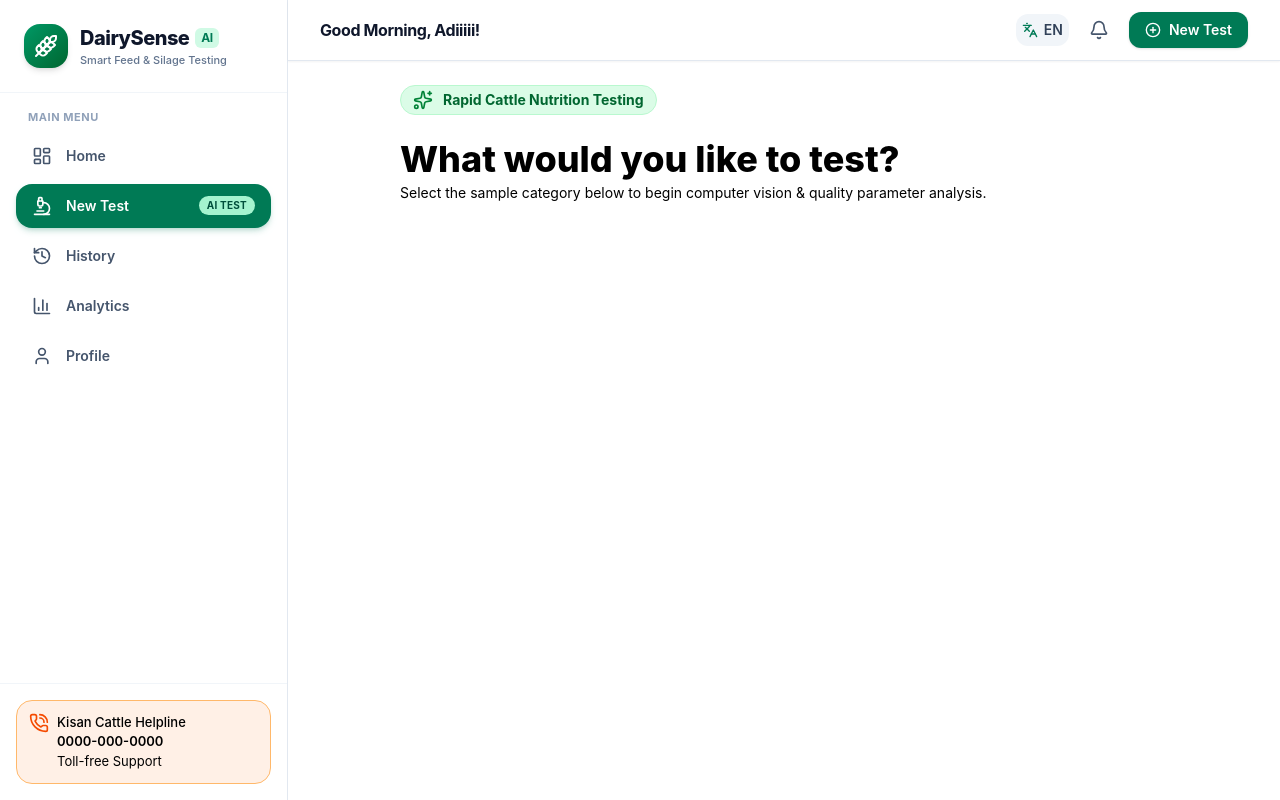
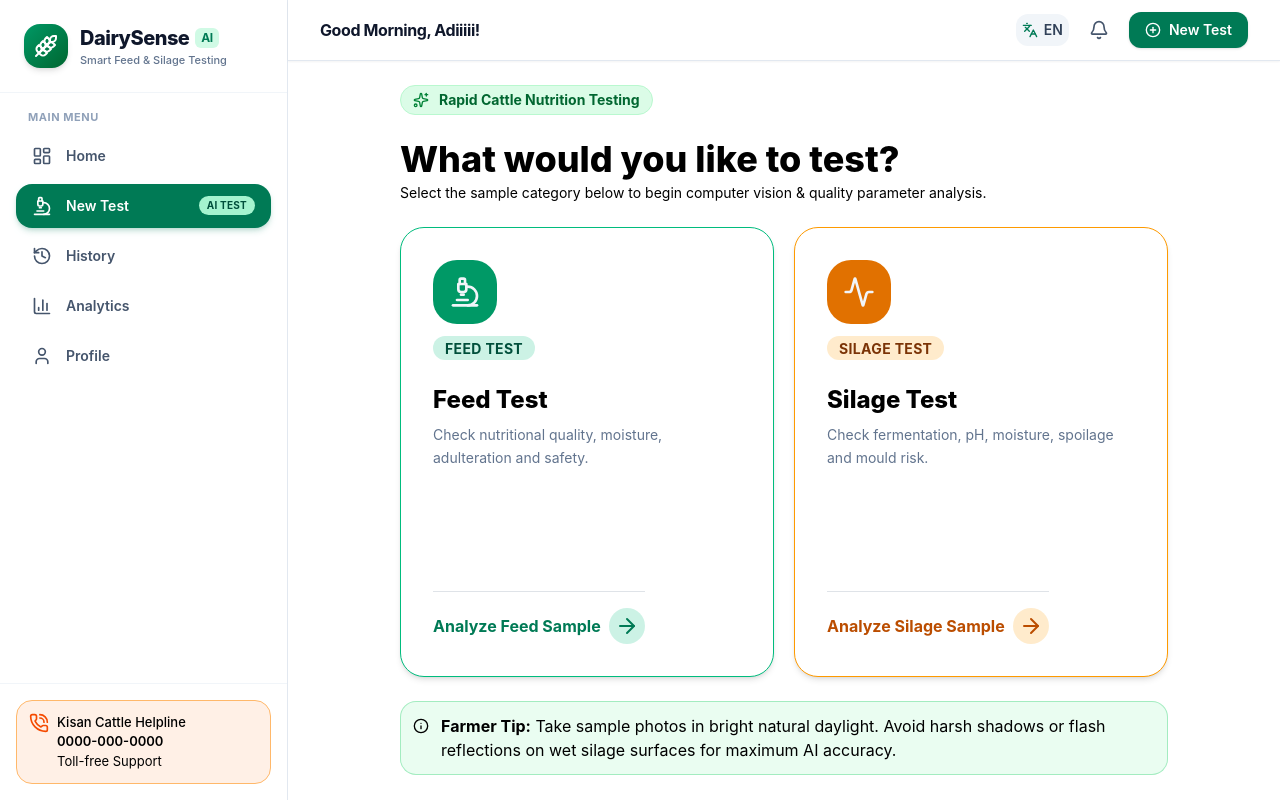
Before and after one commit to adityaranjan05/DairySense, a React (Vite) app: page /test in a window 1280 px wide. Built offline with nearby package versions, Linux system fonts and the light colour scheme.

Commit message:
Added NewTest page

```diff
--- a/src/App.jsx
+++ b/src/App.jsx
@@ -1,8 +1,9 @@
 // import { useState } from 'react'
 import { Routes, Route} from "react-router-dom";
-import AppLayout from "./components/layout/AppLayout";
+import AppLayout from "./components/Layout/AppLayout";
 import Dashboard from "./pages/Dashboard";
 import NewTest from "./pages/NewTest";
+import SampleUpload from "./pages/SampleUpload";
 
 function History() { return <h2>History Page</h2>; }
 function Analytics() { return <h2>Analytics Page</h2>; }
@@ -16,6 +17,7 @@ function App() {
       <Routes>
         <Route path="/" element={<Dashboard />} />
         <Route path="/test" element={<NewTest />} />
+        <Route path="/test/upload" element={<SampleUpload />} />
         <Route path="/history" element={<History />} />
         <Route path="/analytics" element={<Analytics />} />
         <Route path="/profile" element={<Profile />} />
--- /dev/null
+++ b/src/components/NewTest/TestCard.jsx
@@ -0,0 +1,76 @@
+import { ArrowRight } from "lucide-react";
+
+export default function TestCard({
+    icon: Icon,
+    title,
+    description,
+    label,
+    color,
+    onClick
+}) {
+    const colors = {
+        emerald: {
+            icon: "bg-emerald-600 text-slate-100",
+            arrow: "bg-emerald-500/20 text-emerald-700",
+            arrowHover:"group-hover:bg-emerald-700 group-hover:text-white",
+            hover: "hover:border-emerald-300",
+            text: "text-emerald-700",
+            border: "border-emerald-500",
+            title: "bg-emerald-500/20 text-emerald-900",
+            titleHover: "group-hover:text-emerald-800",
+            cardHover: "hover:bg-emerald-100/20",
+        },
+        amber: {
+            icon: "bg-amber-600 text-slate-100",
+            arrow: "bg-amber-500/20 text-amber-700",
+            arrowHover:"group-hover:bg-amber-700 group-hover:text-white",
+            hover: "hover:border-amber-300",
+            text: "text-amber-700",
+            border: "border-amber-500",
+            title: "bg-amber-500/20 text-amber-900",
+            titleHover: "group-hover:text-amber-800",
+            cardHover: "hover:bg-amber-100/20",
+        },
+    };
+
+    const theme = colors[color];
+
+    return (
+        <button
+            type="button"
+            onClick={onClick}
+            className={`group w-full h-full min-h-[450px] p-8 rounded-3xl
+                bg-white ${theme.cardHover} border ${theme.border} shadow-md
+                flex flex-col justify-between text-left
+                ${theme.hover}
+                hover:shadow-xl transition-all cursor-pointer`}
+        >
+            <div>
+                <div className={`p-4 rounded-3xl ${theme.icon} w-fit`}>
+                    <Icon className="w-8 h-8 group-hover:scale-105 transition-transform" />
+                </div>
+                <div className={`${theme.title} w-fit px-3 mt-3 rounded-xl justify-between`}>
+                    <span className="mt-3 text-sm font-bold tracking-wide">
+                        {title.toUpperCase()}
+                    </span>
+                </div>
+
+                <h2 className={`font-extrabold text-2xl mt-6 ${theme.titleHover}`}>
+                    {title}
+                </h2>
+
+                <p className="text-sm text-slate-500 mt-2 leading-relaxed">
+                    {description}
+                </p>
+                <div>
+
+                </div>
+            </div>
+
+            <div className={`mt-6 pt-4 items-center gap-2 ${theme.text} font-bold border-t border-slate-500/20 flex justify-between`}>
+                {label}
+                <ArrowRight className={`w-9 h-9 p-1.5 rounded-3xl  ${theme.arrow} ${theme.arrowHover} group-hover:translate-x-2 transition-transform duration-200`} />
+            </div>
+        </button>
+    );
+}
--- a/src/pages/Dashboard.jsx
+++ b/src/pages/Dashboard.jsx
@@ -132,7 +132,7 @@ export default function Dashboard() {
                         className="bg-emerald-100/10 rounded-3xl p-6 border border-emerald-200 shadow-sm
                                 flex flex-col justify-between h-full w-full text-left
                                 hover:shadow-sm hover:shadow-emerald-500 hover:border-emerald-500
-                                transition-all duration-150 cursor-pointer"
+                                transition-all duration-150 cursor-pointer group"
                     >
                         <div>
                             <div className="flex items-center justify-between">
@@ -140,7 +140,7 @@ export default function Dashboard() {
                                     FEED TEST
                                 </span>
 
-                                <div className="p-2 rounded-xl bg-emerald-50 text-emerald-700">
+                                <div className="p-2 rounded-xl bg-emerald-100 text-emerald-700 transition-all duration-150 group-hover:scale-120">
                                     <Microscope className="w-5 h-5" />
                                 </div>
                             </div>
@@ -166,7 +166,7 @@ export default function Dashboard() {
                         className="bg-amber-100/10 rounded-3xl p-6 border border-amber-200 shadow-sm
                                 flex flex-col justify-between h-full w-full text-left
                                 hover:shadow-sm hover:shadow-amber-500 hover:border-amber-500
-                                transition-all duration-150 cursor-pointer"
+                                transition-all duration-150 cursor-pointer group"
                     >
                         <div>
                             <div className="flex items-center justify-between">
@@ -174,7 +174,7 @@ export default function Dashboard() {
                                     SILAGE TEST
                                 </span>
 
-                                <div className="p-2 rounded-xl bg-amber-50 text-amber-700">
+                                <div className="p-2 rounded-xl bg-amber-100 text-amber-700 transition-all duration-150  group-hover:scale-120">
                                     <Activity className="w-5 h-5" />
                                 </div>
                             </div>
--- a/src/pages/NewTest.jsx
+++ b/src/pages/NewTest.jsx
@@ -1,11 +1,15 @@
-import { Sparkles } from "lucide-react"
+import { Sparkles, Microscope, Activity, Info } from "lucide-react"
+import TestCard from "../components/NewTest/TestCard"
+import { useNavigate } from "react-router-dom"
 
 export default function NewTest () {
+    const navigate = useNavigate();
+
     return (
         <div className="max-w-3xl mx-auto space-y-6">
             <div className="flex gap-2.5 items-center bg-green-100 w-fit px-3 py-1 rounded-2xl border border-green-200">
                 <span>
-                    <Sparkles className="w-5 h-5 text-green-700" />
+                    <Sparkles className="w-4 h-4 text-green-700" />
                 </span>
                 <span className="text-sm font-bold text-green-800">
                     Rapid Cattle Nutrition Testing
@@ -20,6 +24,35 @@ export default function NewTest () {
                     Select the sample category below to begin computer vision & quality parameter analysis.
                 </p>
             </div>
+
+            <div className="grid grid-cols-1 md:grid-cols-2 gap-5">
+
+                <TestCard
+                    icon={Microscope}
+                    title="Feed Test"
+                    description="Check nutritional quality, moisture, adulteration and safety."
+                    label="Analyze Feed Sample"
+                    color="emerald"
+                    onClick={() => navigate("/test/upload?type=feed")}
+                />
+
+                <TestCard
+                    icon={Activity}
+                    title="Silage Test"
+                    description="Check fermentation, pH, moisture, spoilage and mould risk."
+                    label="Analyze Silage Sample"
+                    color="amber"
+                    onClick={() => navigate("/test/upload?type=silage")}
+                />
+
+            </div>
+
+            <div className="flex gap-3 bg-green-200/30 border border-green-500/30 p-3 rounded-2xl">
+                <Info className="w-4 h-4 mt-1 shrink-0" />
+                <span>
+                    <span className="font-bold">Farmer Tip:</span> Take sample photos in bright natural daylight. Avoid harsh shadows or flash reflections on wet silage surfaces for maximum AI accuracy.
+                </span>
+            </div>
         </div>
     )
 }
--- /dev/null
+++ b/src/pages/SampleUpload.jsx
@@ -0,0 +1,3 @@
+export default function SampleUpload () {
+
+}
```
